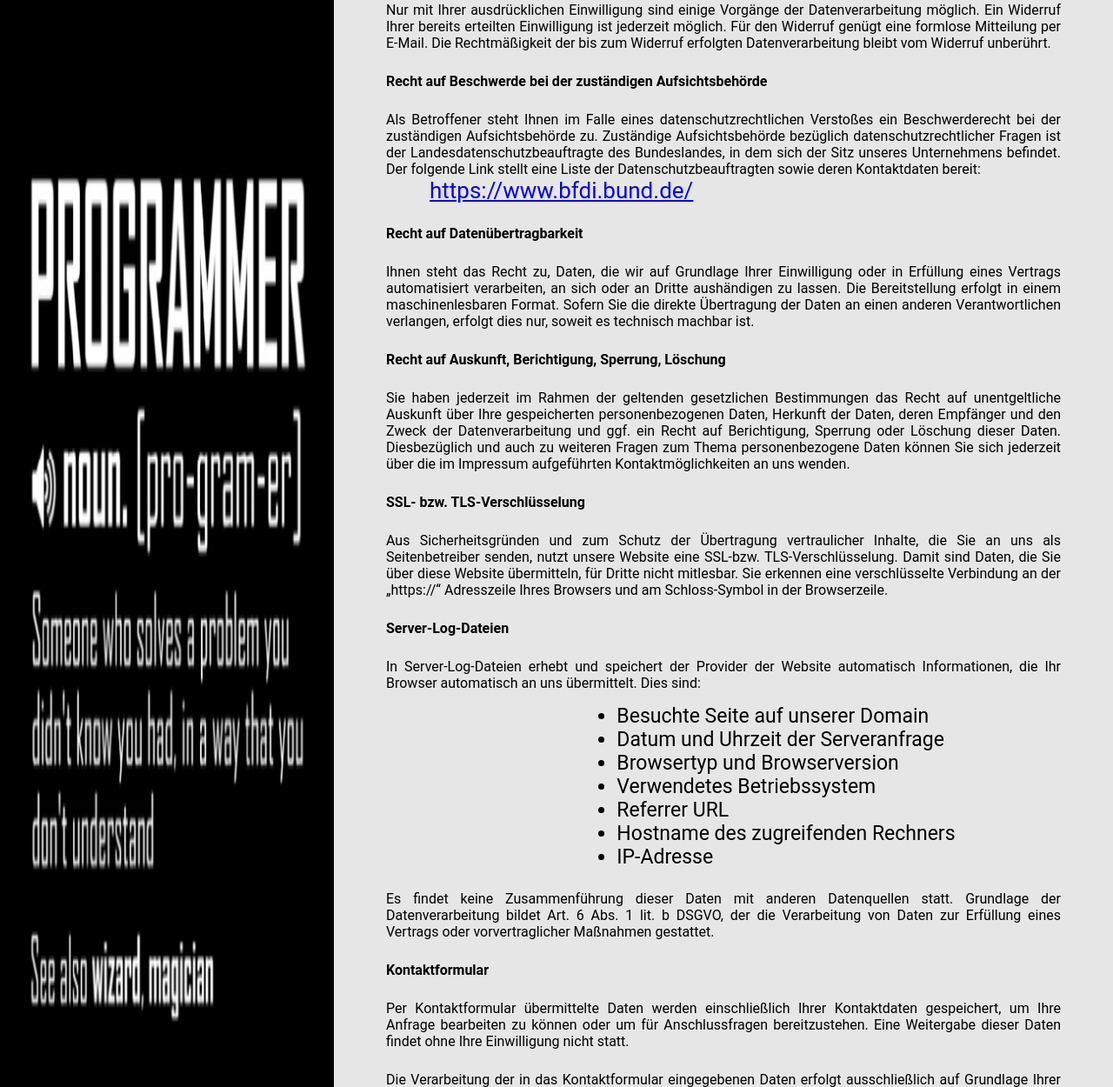
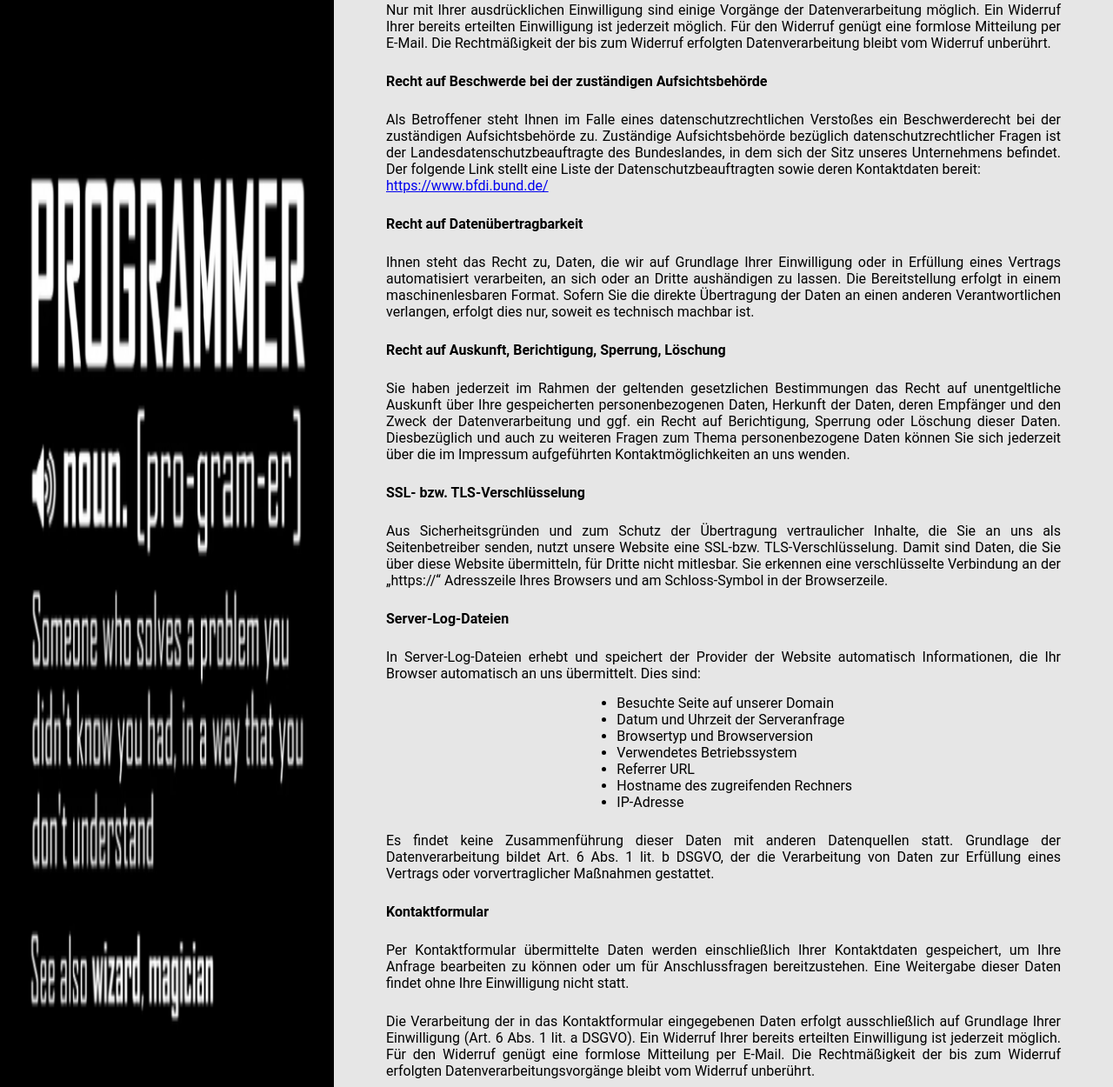
Before and after one commit to darthkali/DWP-GWP-Project, a PHP site: page /pages/datenschutz.php in a window 1280 px wide. Shown: the part 491-1741 px from the top of the page at 87% size. Run offline with PHP 8.4, Linux system fonts and the light colour scheme.

Commit message:
Datenschutz überarbeitet

```diff
--- a/assets/css/design.css
+++ b/assets/css/design.css
@@ -168,20 +168,17 @@ div#Content {
 
 div#Content ul{
     list-style-type: disc;
-    font-size: 23px;
     margin-top: 15px;
     margin-left: 36%;
 }
 
 div#Content div {
-    margin-left: 100px;
-    margin-right: 100px;
+    margin-left: 50px;
+    margin-right: 50px;
 }
 
 div#Content div a{
-    font-size: 26px;
     text-align: justify;
-
 }
 
 div#Content div h1{
```
